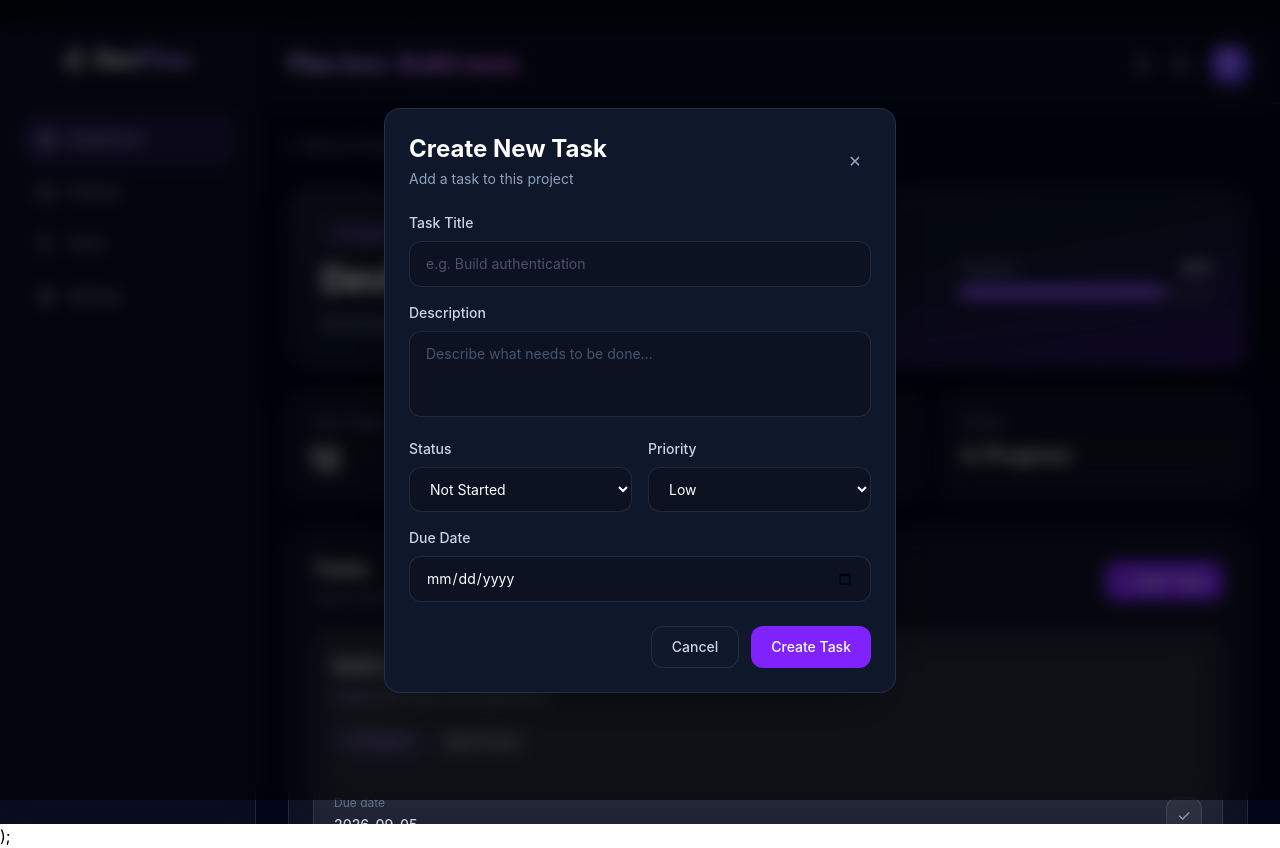
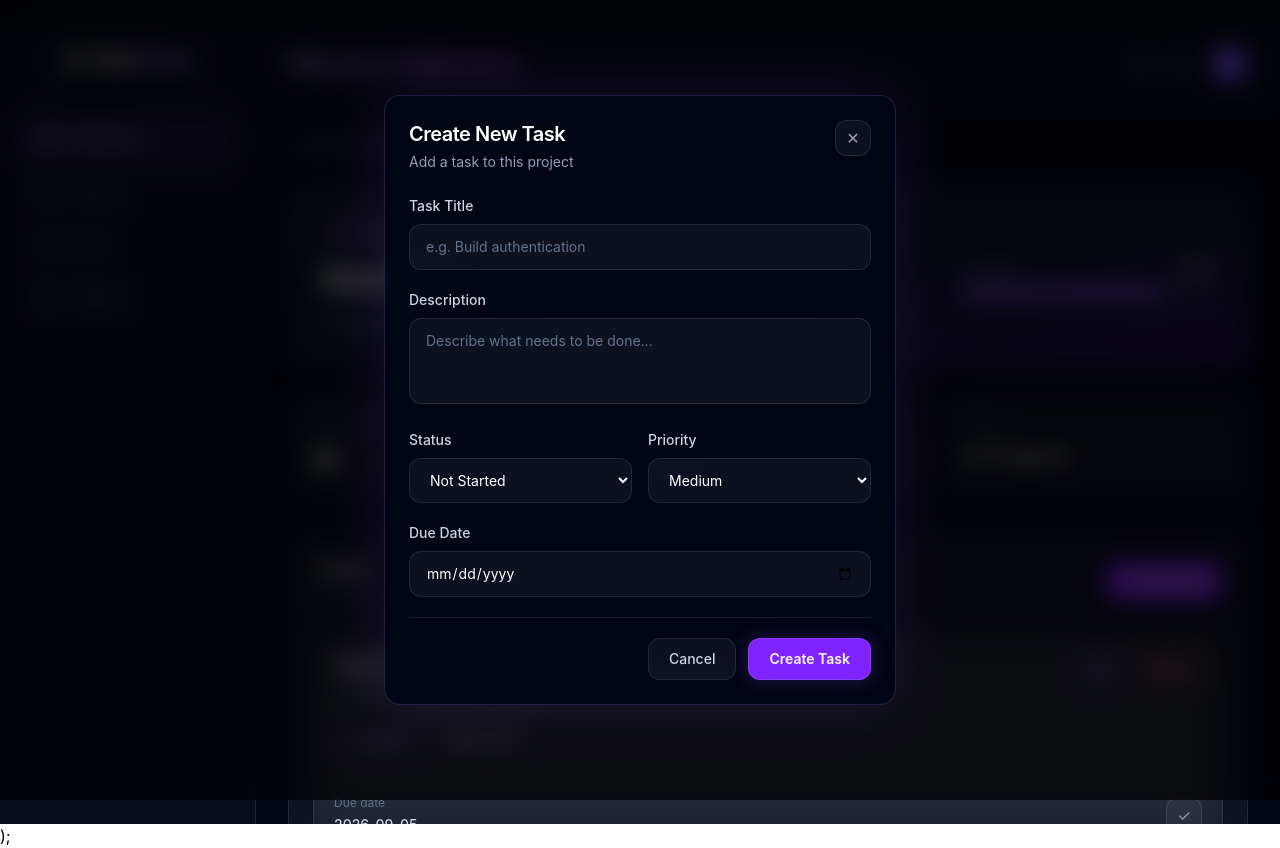
Before and after one commit to Sahil-01-crypto/DevFlow, a React (Vite) app: page /projects/1 in a window 1280 px wide. Both pictures are taken after a click on the button "+ Add Task". Built offline with nearby package versions, Linux system fonts and the light colour scheme.

Commit message:
Your short descriptive commit message

```diff
--- a/src/pages/ProjectDetails.jsx
+++ b/src/pages/ProjectDetails.jsx
@@ -105,9 +105,15 @@ const ProjectDetails = ({ projects }) => {
   const [editedTaskPriority, setEditedTaskPriority] = useState("Medium");
   const [editedTaskDueDate, setEditedTaskDueDate] = useState("");
   const [editingTaskId, setEditingTaskId] = useState(null);
+  const [deleteTaskId, setDeleteTaskId] = useState(null)
+  // /delete task model state
+  const [deleteTaskModal, setDeleteTaskModal] = useState(false);
+
 
   const handleTaskEdit = (taskId) => {
-  const task = projectTasks.find((task) => task.id === taskId);
+    const task = projectTasks.find((task) => {
+      return task.id === taskId;
+    });
 
     if (!task) return;
 
@@ -120,7 +126,7 @@ const handleTaskEdit = (taskId) => {
 
     settaskEditModal(true);
   };
-const handleEditTask = (e) => {
+  const eupdateEditedTask = (e) => {
     e.preventDefault();
 
     setProjectTasks((prevTasks) =>
@@ -134,13 +140,29 @@ const handleEditTask = (e) => {
               priority: editedTaskPriority,
               dueDate: editedTaskDueDate,
             }
-        : task
-    )
+          : task,
+      ),
     );
 
     settaskEditModal(false);
     setEditingTaskId(null);
   };
+
+  const handleDeleteTask = (taskId) => {
+    setDeleteTaskModal(true);
+    setDeleteTaskId(taskId)
+  };
+
+  // this function will run the submission of the command from the delete task modal
+const finalDeleteTask =()=>{
+  setProjectTasks(projectTasks.filter((task)=> task.id !=  deleteTaskId ))
+
+  setDeleteTaskId(null);
+}
+
+
+
+
   return (
     <div>
       return (
@@ -304,10 +326,11 @@ const handleEditTask = (e) => {
                     setShowAddTaskModel(true);
                   }}
                   className="
+
                 px-4 py-2
                 rounded-xl
                 bg-violet-600
-                hover:bg-violet-500
+                hover:bg-violet-900
                 transition
                 font-medium
                 cursor-pointer
@@ -363,6 +386,7 @@ const handleEditTask = (e) => {
                       priority={obj.priority}
                       dueDate={obj.dueDate}
                       onEdit={handleTaskEdit}
+                      onDelete={handleDeleteTask}
                     />
                   ))}
                 </>
@@ -373,15 +397,30 @@ const handleEditTask = (e) => {
       </div>
       <div>
        {showAddTaskModel && (
-          <div className="fixed inset-0 z-50 flex items-center justify-center bg-black/60 px-4 backdrop-blur-sm">
-            <form
-              onSubmit={handleCreateTask}
-              className="w-full max-w-lg rounded-2xl border border-white/10 bg-slate-900 p-6 shadow-2xl"
+  <div
+    className="
+      fixed inset-0 z-50
+      flex items-center justify-center
+      bg-black/70
+      px-4
+      backdrop-blur-md
+    "
+  >
+    <div
+      className="
+        w-full max-w-lg
+        rounded-2xl
+        border border-violet-400/20
+        bg-slate-950/80
+        p-6
+        shadow-[0_0_60px_rgba(139,92,246,0.15)]
+        backdrop-blur-2xl
+      "
     >
       {/* Header */}
-              <div className="mb-6 flex items-center justify-between">
+      <div className="mb-6 flex items-start justify-between">
         <div>
-                  <h2 className="text-2xl font-bold text-white">
+          <h2 className="text-xl font-semibold tracking-tight text-white">
             Create New Task
           </h2>
 
@@ -392,47 +431,90 @@ const handleEditTask = (e) => {
 
         <button
           type="button"
-                  onClick={() => setShowAddTaskModal(false)}
-                  className="flex h-8 w-8 items-center justify-center rounded-lg text-slate-400 hover:bg-white/10 hover:text-white"
+          onClick={() => setShowAddTaskModel(false)}
+          className="
+            flex h-9 w-9
+            items-center justify-center
+            rounded-xl
+            border border-white/10
+            bg-white/5
+            text-slate-400
+            transition-all duration-200
+            hover:border-violet-400/30
+            hover:bg-violet-500/10
+            hover:text-white
+            hover:shadow-[0_0_15px_rgba(139,92,246,0.2)]
+          "
         >
           ✕
         </button>
       </div>
 
-              {/* Title */}
-              <div className="mb-4">
+      {/* Form */}
+      <form onSubmit={handleCreateTask} className="space-y-5">
+
+        {/* Task Title */}
+        <div>
           <label className="mb-2 block text-sm font-medium text-slate-300">
             Task Title
           </label>
 
           <input
+          required
             type="text"
-                  placeholder="e.g. Build authentication"
             value={taskTitle}
             onChange={(e) => setTaskTitle(e.target.value)}
-                  className="w-full rounded-xl border border-white/10 bg-black/20 px-4 py-3 text-sm text-white outline-none placeholder:text-slate-600 focus:border-violet-400/50"
-                  required
+            placeholder="e.g. Build authentication"
+            className="
+              w-full
+              rounded-xl
+              border border-white/10
+              bg-white/5
+              px-4 py-3
+              text-sm text-white
+              outline-none
+              placeholder:text-slate-500
+              transition-all duration-200
+              focus:border-violet-400/40
+              focus:bg-white/[0.08]
+              focus:shadow-[0_0_20px_rgba(139,92,246,0.12)]
+            "
           />
         </div>
 
         {/* Description */}
-              <div className="mb-4">
+        <div>
           <label className="mb-2 block text-sm font-medium text-slate-300">
             Description
           </label>
 
           <textarea
-                  placeholder="Describe what needs to be done..."
+          required
+            rows="3"
             value={taskDescription}
             onChange={(e) => setTaskDescription(e.target.value)}
-                  rows="3"
-                  className="w-full resize-none rounded-xl border border-white/10 bg-black/20 px-4 py-3 text-sm text-white outline-none placeholder:text-slate-600 focus:border-violet-400/50"
-                  required
+            placeholder="Describe what needs to be done..."
+            className="
+              w-full
+              resize-none
+              rounded-xl
+              border border-white/10
+              bg-white/5
+              px-4 py-3
+              text-sm text-white
+              outline-none
+              placeholder:text-slate-500
+              transition-all duration-200
+              focus:border-violet-400/40
+              focus:bg-white/[0.08]
+              focus:shadow-[0_0_20px_rgba(139,92,246,0.12)]
+            "
           />
         </div>
 
         {/* Status + Priority */}
-              <div className="mb-4 grid grid-cols-1 gap-4 sm:grid-cols-2">
+        <div className="grid grid-cols-2 gap-4">
+
           {/* Status */}
           <div>
             <label className="mb-2 block text-sm font-medium text-slate-300">
@@ -440,13 +522,34 @@ const handleEditTask = (e) => {
             </label>
 
             <select
-                    value={status}
-                    onChange={(e) => setStatus(e.target.value)}
-                    className="w-full rounded-xl border border-white/10 bg-black/20 px-4 py-3 text-sm text-white outline-none focus:border-violet-400/50"
+            required
+              value={editedTaskStatus}
+              onChange={(e) => setEditedTaskStatus(e.target.value)}
+              className="
+                w-full
+                rounded-xl
+                border border-white/10
+                bg-white/5
+                px-4 py-3
+                text-sm text-white
+                outline-none
+                transition-all duration-200
+                focus:border-violet-400/40
+                focus:bg-white/[0.08]
+                focus:shadow-[0_0_20px_rgba(139,92,246,0.12)]
+              "
             >
-                    <option value="Not Started">Not Started</option>
-                    <option value="In Progress">In Progress</option>
-                    <option value="Completed">Completed</option>
+              <option value="Not Started" className="bg-slate-900">
+                Not Started
+              </option>
+
+              <option value="In Progress" className="bg-slate-900">
+                In Progress
+              </option>
+
+              <option value="Completed" className="bg-slate-900">
+                Completed
+              </option>
             </select>
           </div>
 
@@ -457,94 +560,178 @@ const handleEditTask = (e) => {
             </label>
 
             <select
-                    value={priority}
-                    onChange={(e) => setPriority(e.target.value)}
-                    className="w-full rounded-xl border border-white/10 bg-black/20 px-4 py-3 text-sm text-white outline-none focus:border-violet-400/50"
+            required
+              value={editedTaskPriority}
+              onChange={(e) => setEditedTaskPriority(e.target.value)}
+              className="
+                w-full
+                rounded-xl
+                border border-white/10
+                bg-white/5
+                px-4 py-3
+                text-sm text-white
+                outline-none
+                transition-all duration-200
+                focus:border-violet-400/40
+                focus:bg-white/[0.08]
+                focus:shadow-[0_0_20px_rgba(139,92,246,0.12)]
+              "
             >
-                    <option value="Low">Low</option>
-                    <option value="Medium">Medium</option>
-                    <option value="High">High</option>
+              <option value="Low" className="bg-slate-900">
+                Low
+              </option>
+
+              <option value="Medium" className="bg-slate-900">
+                Medium
+              </option>
+
+              <option value="High" className="bg-slate-900">
+                High
+              </option>
             </select>
           </div>
+
         </div>
 
         {/* Due Date */}
-              <div className="mb-6">
+        <div>
           <label className="mb-2 block text-sm font-medium text-slate-300">
             Due Date
           </label>
 
           <input
+          required
             type="date"
-                  value={dueDate}
-                  onChange={(e) => setDueDate(e.target.value)}
-                  className="w-full rounded-xl border border-white/10 bg-black/20 px-4 py-3 text-sm text-white outline-none focus:border-violet-400/50"
+            value={editedTaskDueDate}
+            onChange={(e) => setEditedTaskDueDate(e.target.value)}
+            className="
+              w-full
+              rounded-xl
+              border border-white/10
+              bg-white/5
+              px-4 py-3
+              text-sm text-white
+              outline-none
+              transition-all duration-200
+              focus:border-violet-400/40
+              focus:bg-white/[0.08]
+              focus:shadow-[0_0_20px_rgba(139,92,246,0.12)]
+            "
           />
         </div>
 
         {/* Buttons */}
-              <div className="flex justify-end gap-3">
+        <div className="flex justify-end gap-3 border-t border-white/10 pt-5">
+
           <button
             type="button"
-                  onClick={() => setShowAddTaskModel(false)}
-                  className="rounded-xl border border-white/10 px-5 py-2.5 text-sm font-medium text-slate-300 transition hover:bg-white/5 hover:text-white"
+
+            onClick={() => setShowAddTaskModel(false) }
+            className="
+              rounded-xl
+              border border-white/10
+              bg-white/5
+              px-5 py-2.5
+              text-sm font-medium
+              text-slate-300
+              transition-all duration-200
+              hover:border-white/20
+              hover:bg-white/10
+              hover:text-white
+            "
           >
             Cancel
           </button>
 
           <button
             type="submit"
-                  className="rounded-xl bg-violet-600 px-5 py-2.5 text-sm font-medium text-white transition hover:bg-violet-500"
+            className="
+              rounded-xl
+              border border-violet-400/30
+              bg-violet-600
+              px-5 py-2.5
+              text-sm font-semibold
+              text-white
+              shadow-[0_0_20px_rgba(139,92,246,0.25)]
+              transition-all duration-200
+              hover:bg-violet-500
+              hover:border-violet-300/50
+              hover:shadow-[0_0_30px_rgba(139,92,246,0.4)]
+              active:scale-95
+            "
           >
             Create Task
           </button>
+
         </div>
+
       </form>
+    </div>
   </div>
 )}
       </div>
       );
+      {/* adding edit modal */}
+      {taskEditModal && (
+  <div
+    className="
+      fixed inset-0 z-50
+      flex items-center justify-center
+      bg-black/70
+      px-4
+      backdrop-blur-md
+    "
+  >
+    <div
+      className="
+        w-full max-w-lg
+        rounded-2xl
+        border border-violet-400/20
+        bg-slate-950/80
+        p-6
+        shadow-[0_0_60px_rgba(139,92,246,0.15)]
+        backdrop-blur-2xl
+      "
+    >
+      {/* Header */}
+      <div className="mb-6 flex items-start justify-between">
+        <div>
+          <h2 className="text-xl font-semibold tracking-tight text-white">
+            Edit Task
+          </h2>
 
-
-
-
-
-
-
-      {/* adding edit modal */}
-
-
-
-
-
-
-      {taskEditModal && (
-        <div className="fixed inset-0 z-50 flex items-center justify-center bg-black/60 backdrop-blur-sm">
-          <div className="w-full max-w-lg rounded-2xl border border-white/10 bg-[#151515] p-6 shadow-2xl">
-            {/* Header */}
-            <div className="mb-6 flex items-center justify-between">
-              <div>
-                <h2 className="text-xl font-semibold text-white">Edit Task</h2>
-
-                <p className="mt-1 text-sm text-gray-400">
+          <p className="mt-1 text-sm text-slate-400">
             Update your task details
           </p>
         </div>
 
         <button
           type="button"
-                onClick={() => setTaskEditModal(false)}
-                className="flex h-8 w-8 items-center justify-center rounded-lg text-gray-400 transition hover:bg-white/10 hover:text-white"
+          onClick={() => setShowAddTaskModel(false)}
+          className="
+            flex h-9 w-9
+            items-center justify-center
+            rounded-xl
+            border border-white/10
+            bg-white/5
+            text-slate-400
+            transition-all duration-200
+            hover:border-violet-400/30
+            hover:bg-violet-500/10
+            hover:text-white
+            hover:shadow-[0_0_15px_rgba(139,92,246,0.2)]
+          "
         >
           ✕
         </button>
       </div>
 
       {/* Form */}
-            <form onSubmit={handleEditTask} className="space-y-5">
+      <form onSubmit={eupdateEditedTask} className="space-y-5">
+
         {/* Task Title */}
         <div>
-                <label className="mb-2 block text-sm font-medium text-gray-300">
+          <label className="mb-2 block text-sm font-medium text-slate-300">
             Task Title
           </label>
 
@@ -553,13 +740,26 @@ const handleEditTask = (e) => {
             value={editedTaskTitle}
             onChange={(e) => setEditedTaskTitle(e.target.value)}
             placeholder="Enter task title"
-                  className="w-full rounded-xl border border-white/10 bg-white/5 px-4 py-3 text-sm text-white outline-none placeholder:text-gray-500 transition focus:border-indigo-500 focus:bg-white/10"
+            className="
+              w-full
+              rounded-xl
+              border border-white/10
+              bg-white/5
+              px-4 py-3
+              text-sm text-white
+              outline-none
+              placeholder:text-slate-500
+              transition-all duration-200
+              focus:border-violet-400/40
+              focus:bg-white/[0.08]
+              focus:shadow-[0_0_20px_rgba(139,92,246,0.12)]
+            "
           />
         </div>
 
         {/* Description */}
         <div>
-                <label className="mb-2 block text-sm font-medium text-gray-300">
+          <label className="mb-2 block text-sm font-medium text-slate-300">
             Description
           </label>
 
@@ -568,50 +768,106 @@ const handleEditTask = (e) => {
             value={editedTaskDescription}
             onChange={(e) => setEditedTaskDescription(e.target.value)}
             placeholder="Describe your task"
-                  className="w-full resize-none rounded-xl border border-white/10 bg-white/5 px-4 py-3 text-sm text-white outline-none placeholder:text-gray-500 transition focus:border-indigo-500 focus:bg-white/10"
+            className="
+              w-full
+              resize-none
+              rounded-xl
+              border border-white/10
+              bg-white/5
+              px-4 py-3
+              text-sm text-white
+              outline-none
+              placeholder:text-slate-500
+              transition-all duration-200
+              focus:border-violet-400/40
+              focus:bg-white/[0.08]
+              focus:shadow-[0_0_20px_rgba(139,92,246,0.12)]
+            "
           />
         </div>
 
         {/* Status + Priority */}
         <div className="grid grid-cols-2 gap-4">
+
           {/* Status */}
           <div>
-                  <label className="mb-2 block text-sm font-medium text-gray-300">
+            <label className="mb-2 block text-sm font-medium text-slate-300">
               Status
             </label>
 
             <select
               value={editedTaskStatus}
               onChange={(e) => setEditedTaskStatus(e.target.value)}
-                    className="w-full rounded-xl border border-white/10 bg-white/5 px-4 py-3 text-sm text-white outline-none transition focus:border-indigo-500"
+              className="
+                w-full
+                rounded-xl
+                border border-white/10
+                bg-white/5
+                px-4 py-3
+                text-sm text-white
+                outline-none
+                transition-all duration-200
+                focus:border-violet-400/40
+                focus:bg-white/[0.08]
+                focus:shadow-[0_0_20px_rgba(139,92,246,0.12)]
+              "
             >
-                    <option value="Not Started">Not Started</option>
-                    <option value="In Progress">In Progress</option>
-                    <option value="Completed">Completed</option>
+              <option value="Not Started" className="bg-slate-900">
+                Not Started
+              </option>
+
+              <option value="In Progress" className="bg-slate-900">
+                In Progress
+              </option>
+
+              <option value="Completed" className="bg-slate-900">
+                Completed
+              </option>
             </select>
           </div>
 
           {/* Priority */}
           <div>
-                  <label className="mb-2 block text-sm font-medium text-gray-300">
+            <label className="mb-2 block text-sm font-medium text-slate-300">
               Priority
             </label>
 
             <select
               value={editedTaskPriority}
               onChange={(e) => setEditedTaskPriority(e.target.value)}
-                    className="w-full rounded-xl border border-white/10 bg-white/5 px-4 py-3 text-sm text-white outline-none transition focus:border-indigo-500"
+              className="
+                w-full
+                rounded-xl
+                border border-white/10
+                bg-white/5
+                px-4 py-3
+                text-sm text-white
+                outline-none
+                transition-all duration-200
+                focus:border-violet-400/40
+                focus:bg-white/[0.08]
+                focus:shadow-[0_0_20px_rgba(139,92,246,0.12)]
+              "
             >
-                    <option value="Low">Low</option>
-                    <option value="Medium">Medium</option>
-                    <option value="High">High</option>
+              <option value="Low" className="bg-slate-900">
+                Low
+              </option>
+
+              <option value="Medium" className="bg-slate-900">
+                Medium
+              </option>
+
+              <option value="High" className="bg-slate-900">
+                High
+              </option>
             </select>
           </div>
+
         </div>
 
         {/* Due Date */}
         <div>
-                <label className="mb-2 block text-sm font-medium text-gray-300">
+          <label className="mb-2 block text-sm font-medium text-slate-300">
             Due Date
           </label>
 
@@ -619,31 +875,157 @@ const handleEditTask = (e) => {
             type="date"
             value={editedTaskDueDate}
             onChange={(e) => setEditedTaskDueDate(e.target.value)}
-                  className="w-full rounded-xl border border-white/10 bg-white/5 px-4 py-3 text-sm text-white outline-none transition focus:border-indigo-500"
+            className="
+              w-full
+              rounded-xl
+              border border-white/10
+              bg-white/5
+              px-4 py-3
+              text-sm text-white
+              outline-none
+              transition-all duration-200
+              focus:border-violet-400/40
+              focus:bg-white/[0.08]
+              focus:shadow-[0_0_20px_rgba(139,92,246,0.12)]
+            "
           />
         </div>
 
         {/* Buttons */}
-              <div className="flex justify-end gap-3 pt-2">
+        <div className="flex justify-end gap-3 border-t border-white/10 pt-5">
+
           <button
             type="button"
             onClick={() => settaskEditModal(false)}
-                  className="rounded-xl border border-white/10 px-5 py-2.5 text-sm font-medium text-gray-300 transition hover:bg-white/5 hover:text-white"
+            className="
+              rounded-xl
+              border border-white/10
+              bg-white/5
+              px-5 py-2.5
+              text-sm font-medium
+              text-slate-300
+              transition-all duration-200
+              hover:border-white/20
+              hover:bg-white/10
+              hover:text-white
+            "
           >
             Cancel
           </button>
 
           <button
             type="submit"
-                  className="rounded-xl bg-indigo-600 px-5 py-2.5 text-sm font-medium text-white transition hover:bg-indigo-500 active:scale-95"
+            className="
+              rounded-xl
+              border border-violet-400/30
+              bg-violet-600
+              px-5 py-2.5
+              text-sm font-semibold
+              text-white
+              shadow-[0_0_20px_rgba(139,92,246,0.25)]
+              transition-all duration-200
+              hover:bg-violet-500
+              hover:border-violet-300/50
+              hover:shadow-[0_0_30px_rgba(139,92,246,0.4)]
+              active:scale-95
+            "
           >
             Save Changes
           </button>
+
         </div>
+
       </form>
     </div>
   </div>
 )}
+      {deleteTaskModal &&  (
+          <div className="fixed inset-0 z-[9999]">
+            {/* Backdrop */}
+            <div
+              onClick={() => setDeleteModel(false)}
+              className="
+              absolute inset-0
+              bg-black/60
+              backdrop-blur-sm
+            "
+            />
+
+            {/* Modal container */}
+            <div
+              className="
+            relative
+            flex min-h-screen
+            items-center justify-center
+            p-4
+          "
+            >
+              {/* Disclaimer */}
+              <div
+                onClick={(e) => e.stopPropagation()}
+                className="
+                w-full max-w-sm
+                rounded-3xl
+                p-6
+                bg-gradient-to-br
+                from-white/10
+                via-slate-900/90
+                to-violet-900/70
+                backdrop-blur-xl
+                border border-white/10
+                shadow-2xl
+              "
+              >
+                <h2 className="text-xl font-bold text-white mb-3">
+                  Delete Task?
+                </h2>
+
+                <p className="text-sm text-slate-400 leading-relaxed">
+                  Are you sure you want to delete this Task? This action
+                  cannot be undone.
+                </p>
+
+                <div className="flex justify-end gap-3 mt-6">
+                  <button
+                    onClick={() => {
+                      setDeleteTaskModal(false);
+
+                    }}
+                    className="
+                    px-4 py-2
+                    rounded-xl
+                    bg-white/5
+                    border border-white/10
+                    hover:bg-white/10
+                    transition
+                  "
+                  >
+                    Cancel
+                  </button>
+
+                  <button
+                    onClick={(e) => {
+                      e.stopPropagation();
+                      finalDeleteTask();
+                      setDeleteTaskModal(false);
+                    }}
+                    className="
+                    px-5 py-2
+                    rounded-xl
+                    bg-red-600/80
+                    hover:bg-red-600
+                    transition
+                    font-medium
+                  "
+                  >
+                    Delete
+                  </button>
+                </div>
+              </div>
+            </div>
+          </div>
+      )}
+
     </div>
   );
 };
```
Also changed, not shown: src/components/TaskCard.jsx (+46 -10 lines). Lines whose indentation alone changed are shown as unchanged.
